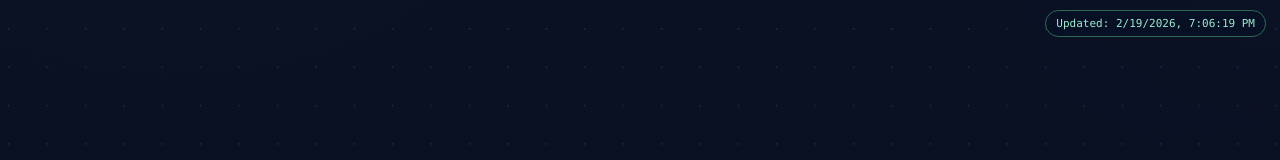
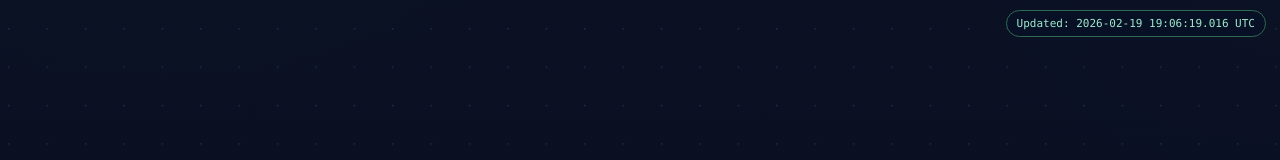
Before and after one commit to apollo-ex/openclaw-mission-control, a Next.js app in the folder apps/mission-control-web/: page / in a window 1280 px wide. Shown: the top 160 px of the page. Built offline with nearby package versions, Linux system fonts and the light colour scheme; no server answers; the database is empty.

Commit message:
fix(ui): make freshness badge deterministic to avoid hydration mismatch

```diff
--- a/apps/mission-control-web/src/components/topology-panel.tsx
+++ b/apps/mission-control-web/src/components/topology-panel.tsx
@@ -11,7 +11,7 @@ interface TopologyPanelProps {
 function formatGeneratedAtLabel(iso: string): string {
   const date = new Date(iso);
   if (Number.isNaN(date.getTime())) return 'Updated: unknown';
-  return `Updated: ${date.toLocaleString()}`;
+  return `Updated: ${date.toISOString().replace('T', ' ').replace('Z', ' UTC')}`;
 }
 
 function isStale(iso: string, thresholdMs = 15 * 60 * 1000): boolean {
```
